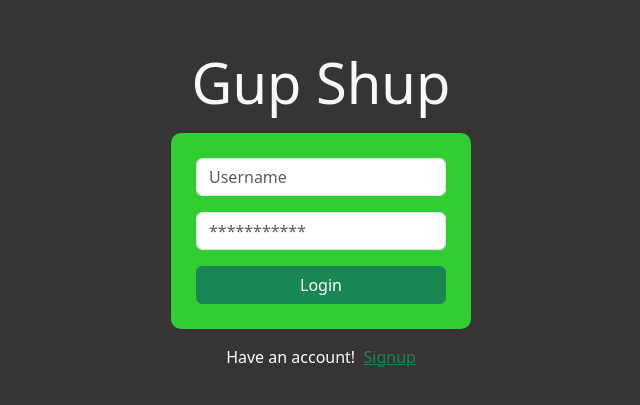
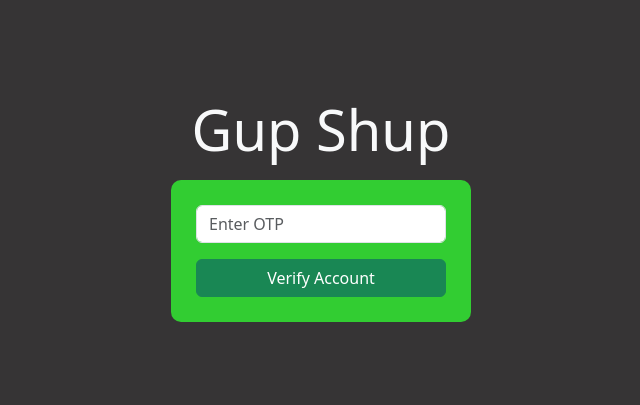
Before and after one commit to niyooshawebsites/chatSys, a React (Vite) app in the folder chatKaroFront/: page /verify-email/1 in a window 1280 px wide. Before the commit this address led to /. Shown: the part 191-596 px from the top of the page, without its empty margins (319-959 px from the left). Built offline with nearby package versions, Linux system fonts and the light colour scheme; no server answers.

Commit message:
Fixing the verify email account page

```diff
--- a/chatKaroFront/src/App.jsx
+++ b/chatKaroFront/src/App.jsx
@@ -19,8 +19,8 @@ function App() {
             <Route path="/signup" element={<Signup />} />
             <Route element={<ProtectedRoute />}>
               <Route path="/chat" element={<Chat />} />
-              <Route path="/verify-email/:owner" element={<VerifyEmail />} />
             </Route>
+            <Route path="/verify-email/:owner" element={<VerifyEmail />} />
           </Routes>
         </BrowserRouter>
       </Provider>
--- a/chatKaroFront/src/components/Private/chat/Chat.jsx
+++ b/chatKaroFront/src/components/Private/chat/Chat.jsx
@@ -21,7 +21,7 @@ const Chat = () => {
     }
   };
 
-  updateMsgColor(socket.id);
+  // updateMsgColor(socket.id);
 
   const scrollToBottom = () => {
     msgContainer.current.scrollTop = msgContainer.current.scrollHeight;
--- a/chatKaroFront/src/components/verifyEmail/VerifyEmail.jsx
+++ b/chatKaroFront/src/components/verifyEmail/VerifyEmail.jsx
@@ -22,7 +22,7 @@ const VerifyEmail = () => {
         </div>
         <input
           type="submit"
-          value="Verify"
+          value="Verify Account"
           className="btn btn-success verify-btn"
         />
       </form>
```
Also changed, not shown: 1 other file (tests, documents, lock files or other folders).
